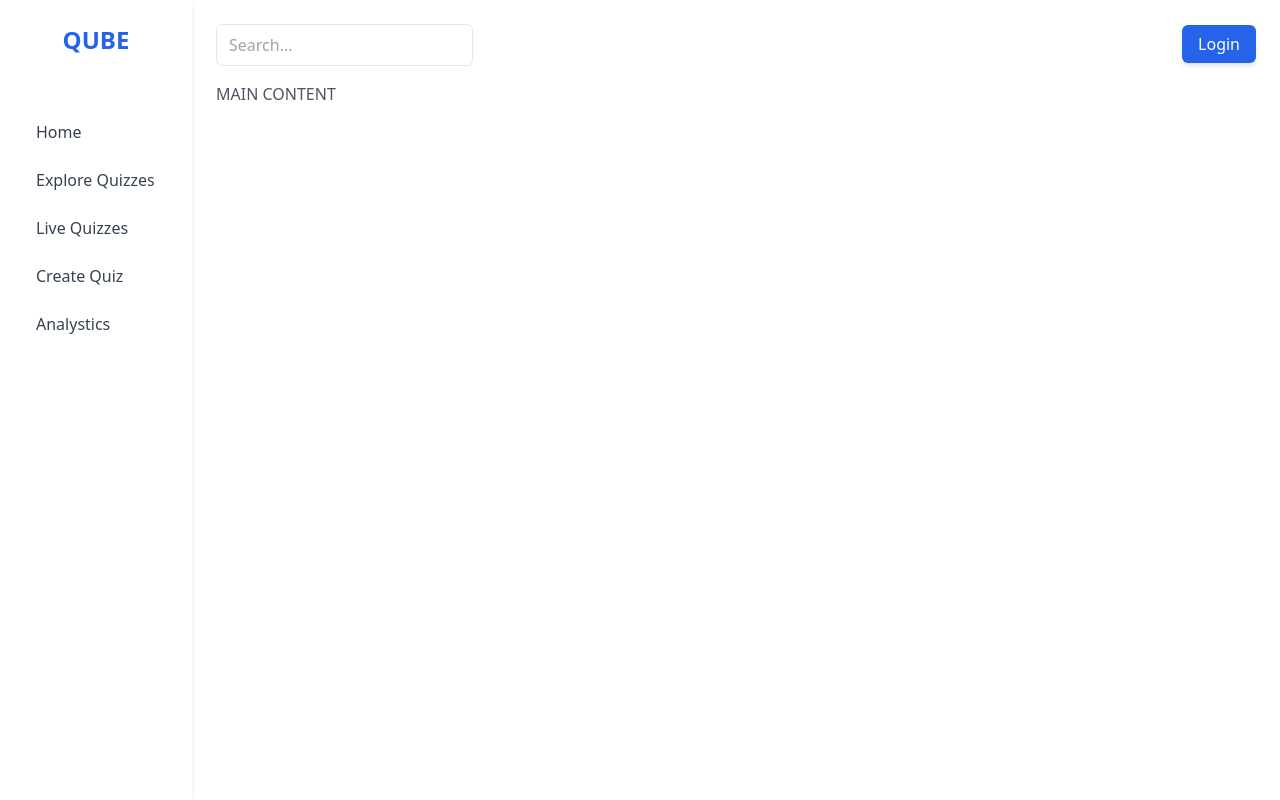
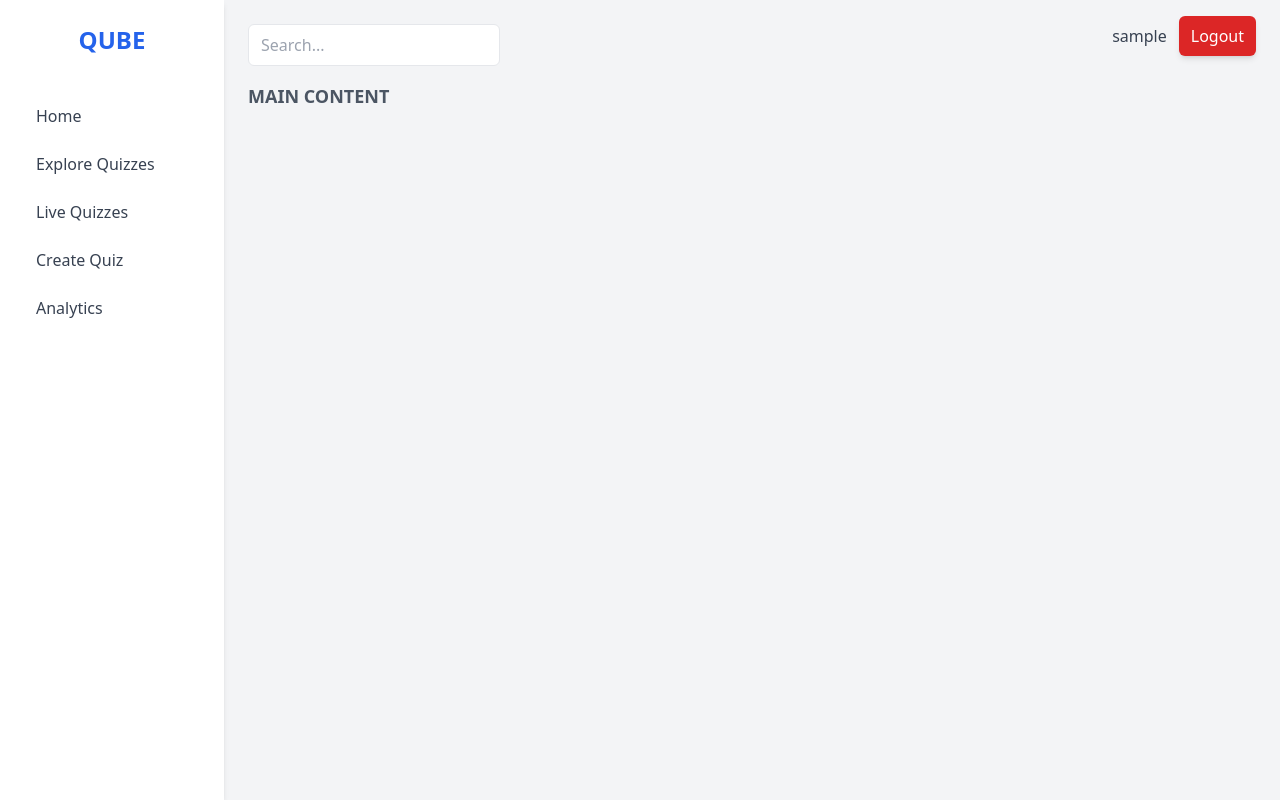
Before and after one commit to TheSushantKumbhar/QUBE, a Flask app: page / in a window 1280 px wide. Run offline with Flask 3, Linux system fonts and the light colour scheme; the visitor is signed in with stand-in values (Sample User, id 1); style sheets or scripts are compiled from the project's sources; some libraries are stand-ins or nearby versions.

Commit message:
login/logout

```diff
--- a/app.py
+++ b/app.py
@@ -8,7 +8,7 @@ app.register_blueprint(auth_bp, url_prefix='/auth')
 
 @app.route('/')
 def home():
-    return render_template('index.html')
+    return render_template('index.html',username=session.get('user'))
 
 
 @app.route('/dashboard')
--- a/auth/routes.py
+++ b/auth/routes.py
@@ -38,7 +38,8 @@ def login():
             user = auth.sign_in_with_email_and_password(email, password)
             session['user'] = email
             flash('Login successful!', 'success')
-            return redirect(url_for('dashboard'))
+            return redirect(url_for('home'))
+
         except Exception as e:
             flash(f'Invalid credentials. Error: {str(e)}', 'danger')
 
@@ -49,7 +50,7 @@ def login():
 def logout():
     session.pop('user', None)
     flash('Logged out successfully', 'info')
-    return redirect(url_for('auth.login'))
+    return redirect(url_for('home'))
 
 
 @auth_bp.route('/resetPassword', methods=['GET', 'POST'])
--- a/templates/index.html
+++ b/templates/index.html
@@ -7,59 +7,59 @@
     <link rel="stylesheet" href="/static/css/output.css">
     <title>Vertical Navbar</title>
 </head>
-<body class="flex ">
+<body class="flex bg-gray-100">
 
     <!-- Sidebar -->
-    <nav class="bg-white h-screen w-48 shadow-md fixed left-0 top-0 p-6 flex flex-col justify-between">
-        <div>
+    <nav class="bg-white h-screen w-56 shadow-md fixed left-0 top-0 p-6 flex flex-col">
 
-            <!-- Logo-->
-            <div class="flex items-center justify-center space-x-3">
-                <a href="/" class=" text-2xl font-bold text-blue-600">QUBE</a>
-            </div>
+        <!-- Logo -->
+        <div class="flex items-center justify-center">
+            <a href="/" class="text-2xl font-bold text-blue-600">QUBE</a>
         </div>
 
         <!-- Navigation Links -->
-        <div class="mt-16 flex flex-col space-y-6">
-            <a href="/" class="flex items-center text-gray-700 hover:text-blue-600">
+        <div class="mt-12 flex flex-col space-y-6">
+            <a href="/" class="flex items-center text-gray-700 hover:text-blue-600 transition duration-300">
                 <i class="fas fa-home mr-3"></i> Home
             </a>
-            <a href="/explore" class="flex items-center text-gray-700 hover:text-blue-600">
+            <a href="/explore" class="flex items-center text-gray-700 hover:text-blue-600 transition duration-300">
                 <i class="fas fa-search mr-3"></i> Explore Quizzes
             </a>
-            <a href="/live" class="flex items-center text-gray-700 hover:text-blue-600">
+            <a href="/live" class="flex items-center text-gray-700 hover:text-blue-600 transition duration-300">
                 <i class="fas fa-bolt mr-3"></i> Live Quizzes
             </a>
-            <a href="/daily-bite" class="flex items-center text-gray-700 hover:text-blue-600">
-                <i class="fas fa-star mr-3"></i> Create Quiz
+            <a href="/create" class="flex items-center text-gray-700 hover:text-blue-600 transition duration-300">
+                <i class="fas fa-plus-circle mr-3"></i> Create Quiz
             </a>
-            <a href="/create" class="flex items-center text-gray-700 hover:text-blue-600">
-                <i class="fas fa-plus-circle mr-3"></i> Analystics
-            </a>
-        </div>
-
-        <!-- Profile / Login -->
-        <div class="mt-auto">
-            <a href="/profile" class="hidden user-logged-in flex items-center space-x-3">
-                <img src="profile-pic.jpg" class="w-10 h-10 rounded-full border-2 border-blue-600" />
-                <span class="text-gray-700 font-medium">Your Profile</span>
+            <a href="/analytics" class="flex items-center text-gray-700 hover:text-blue-600 transition duration-300">
+                <i class="fas fa-chart-bar mr-3"></i> Analytics
             </a>
         </div>
     </nav>
 
-    <!-- Top Right Login Button -->
-    <div class="fixed top-8 right-6">
-        <a href="{{ url_for('auth.login') }}"  class="px-4 py-2 bg-blue-600 text-white rounded-md shadow-md hover:bg-blue-700">
-            Login
-        </a>
+    <!-- Top Right Login/Profile Section -->
+    <div class="fixed top-4 right-6">
+        {% if session['user'] %}
+            <div class="flex items-center space-x-3">
+                <span class="text-gray-700 font-medium">{{ session['user'] }}</span>
+                <a href="{{ url_for('auth.logout') }}" class="px-3 py-2 bg-red-600 text-white rounded-md shadow-md hover:bg-red-700 transition duration-300">
+                    Logout
+                </a>
+            </div>
+        {% else %}
+            <a href="{{ url_for('auth.login') }}" class="px-4 py-2 bg-blue-600 text-white rounded-md shadow-md hover:bg-blue-700 transition duration-300">
+                Login
+            </a>
+        {% endif %}
     </div>
 
     <!-- Main Content -->
-    <div class="ml-48 p-6 w-full">
+    <div class="ml-56 p-6 w-full">
+        <!-- Search Bar -->
         <div class="mb-4">
-            <input type="text" placeholder="Search..." class="w[70%] px-3 py-2 border rounded-md text-gray-700 focus:outline-none focus:ring-2 focus:ring-blue-400">
+            <input type="text" placeholder="Search..." class="w-1/4 px-3 py-2 border rounded-md text-gray-700 focus:outline-none focus:ring-2 focus:ring-blue-400">
         </div>
-        <p class="mt-2 text-gray-600">MAIN CONTENT</p>
+        <p class="mt-2 text-gray-600 text-lg font-semibold">MAIN CONTENT</p>
     </div>
 
 </body>
```
